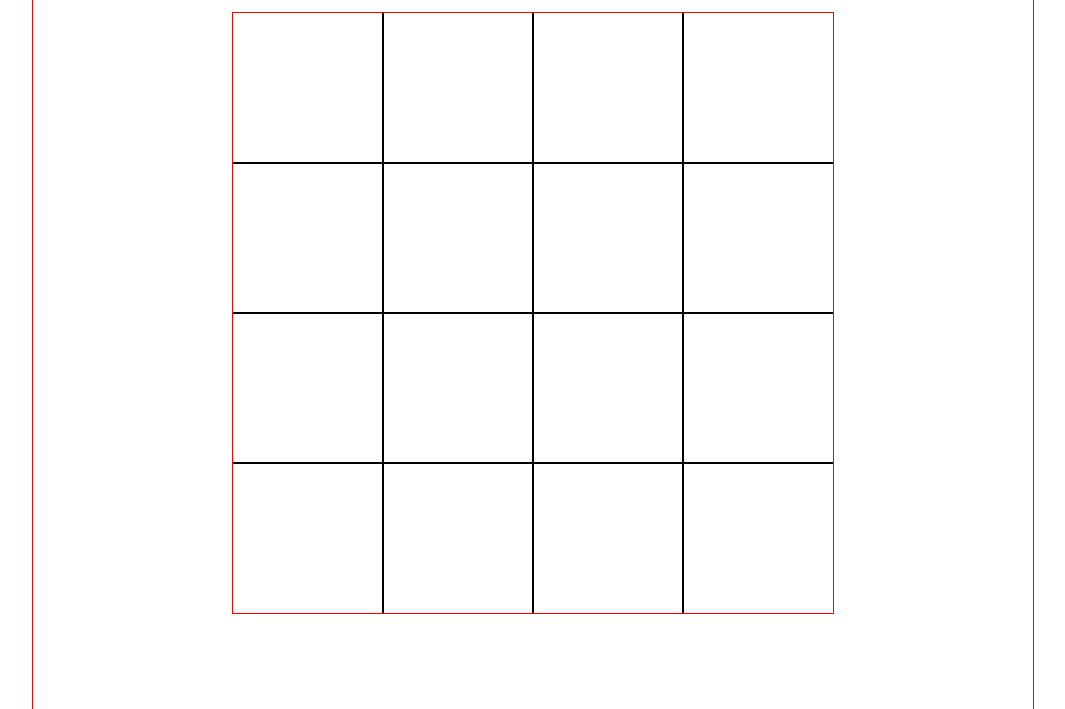
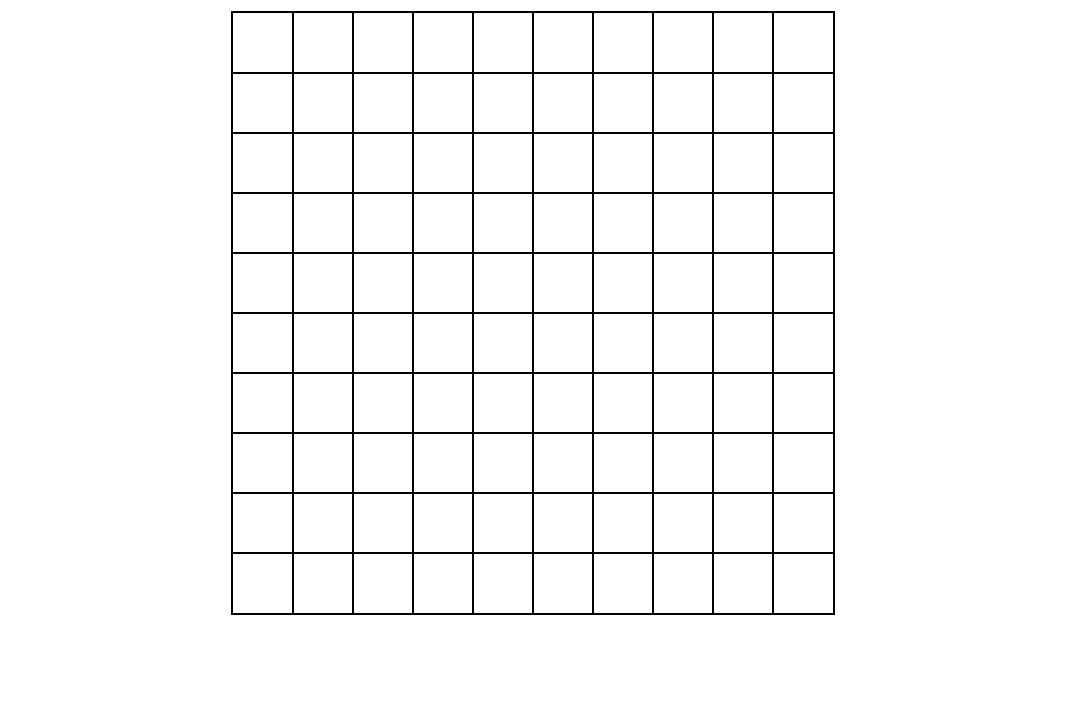
Before and after one commit to slerbert/sketchpad, a plain HTML site: page index.html in a window 1280 px wide. Shown: the part 91-800 px from the top of the page, without its empty margins (107-1172 px from the left). Drawn offline with Linux system fonts and the light colour scheme.

Commit message:
Add functionality to generate grid of squares Added a means to dynamically generate X by X number of squares and alter the width and height properties of the square class in CSS.

```diff
--- a/index.html
+++ b/index.html
@@ -12,7 +12,7 @@
         <div class="container">
             <div class="header">
                 <h1>Sketchpad</h1>
-                <button type="button" id="set-grid-size">New Grid</button>
+                <button type="button" id="new-grid">New Grid</button>
             </div>
             <div class="squares-container">
                 <div class="test-square"></div>
@@ -33,7 +33,7 @@
                 <div class="test-square"></div>
             </div>
         </div>
-        <style src="script.js"></style>
+        <script src="script.js"></script>
     </body>
 
 </html>
--- a/script.js
+++ b/script.js
@@ -0,0 +1,21 @@
+const stylesheet = document.styleSheets[0];
+const squareRulesCSS = [...stylesheet.cssRules].find(
+    (rule) => rule.selectorText === '.square'
+);
+
+const squareContainer = document.querySelector('.squares-container');
+
+
+function createGrid(num) {
+    let squareWidth = (1/num) * 100;
+    squareRulesCSS.style.setProperty("width", `${squareWidth}%`);
+    squareRulesCSS.style.setProperty("height", `${squareWidth}%`);
+
+    for (let i = 0; i < num*num; i++) {
+        let square = document.createElement('div');
+        square.classList.add('square');
+        squareContainer.appendChild(square);
+    }
+}
+
+createGrid(10);
--- a/style.css
+++ b/style.css
@@ -2,7 +2,6 @@
     margin: 0;
     padding: 0;
     box-sizing: border-box;
-    outline: 1px solid red;
 }
 
 .container {
@@ -35,9 +34,10 @@
     align-items: center;
     width: 75vh;
     height: 75vh;
+    outline: 2px solid black;
 }
 
-.test-square {
+.square {
     outline: 1px solid black;
     height: 25%;
     width: 25%;
```
